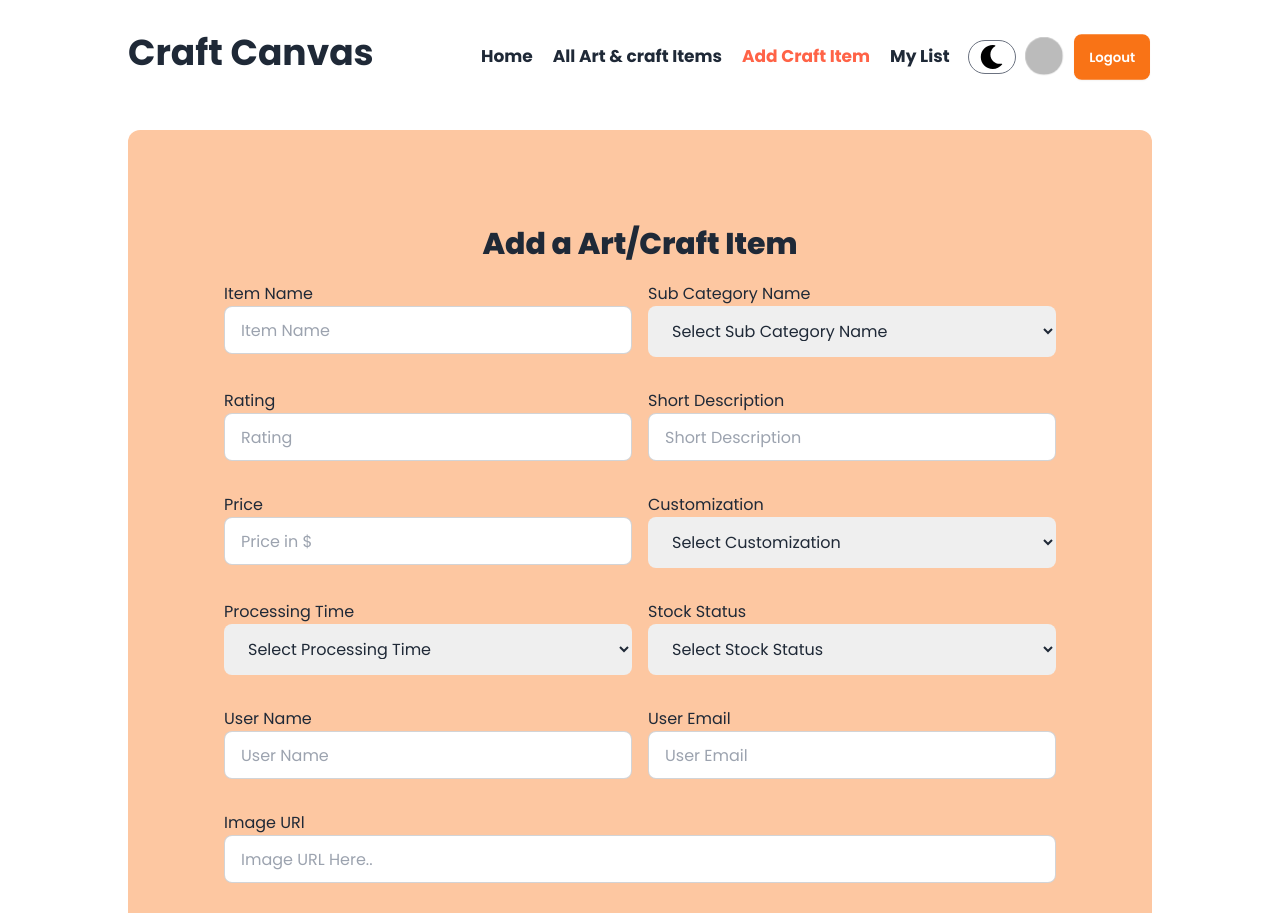
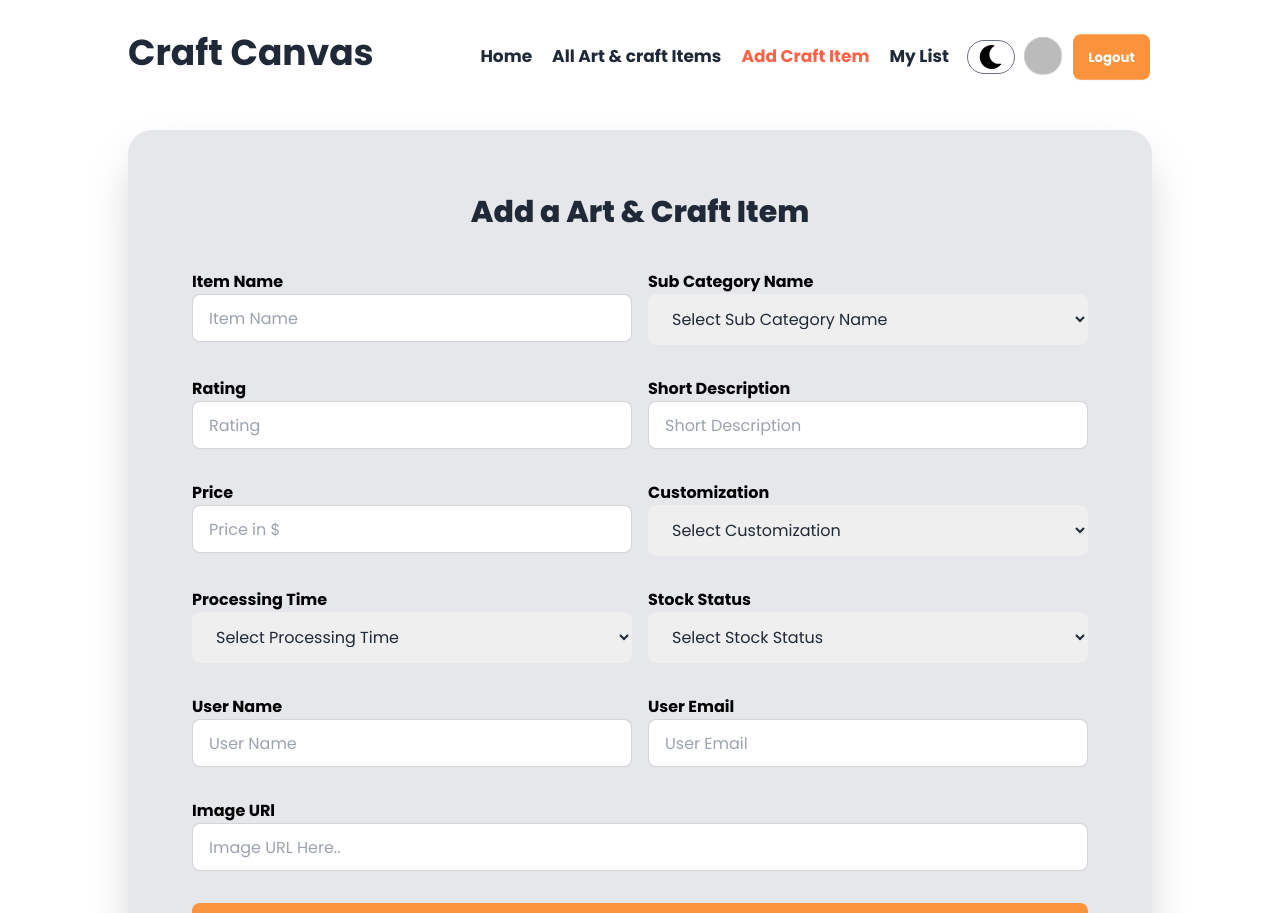
Before and after one commit to alamin6688/craft-canvas, a React (Vite) app: page /add-craft-items in a window 1280 px wide. Shown: the top 913 px of the page. Built offline with nearby package versions, Linux system fonts and the light colour scheme; no server answers; sample sign-in values are in the browser's storage.

Commit message:
Art & Craft Item section modified

```diff
--- a/src/Components/About/About.jsx
+++ b/src/Components/About/About.jsx
@@ -1,9 +1,17 @@
-
+import Aos from 'aos';
+import 'aos/dist/aos.css'
+import { useEffect } from 'react';
 
 
 const About = () => {
+
+  useEffect(()=>{
+    Aos.init()
+  },[])
+
+
   return (
-    <div className="flex justify-center items-center h-auto mt-16 border border-white rounded-xl w-[90%] md:w-full mx-auto">
+    <div className="flex justify-center items-center h-auto mt-16 border border-white rounded-xl w-[90%] md:w-full mx-auto" data-aos="zoom-in">
       <div className="animate__animated animate__zoomIn hero bg-gray-200 md:p-2 rounded-2xl shadow-2xl mt-6 mb-20">
         <div className="hero-content text-center ">
           <div className=" py-4">
--- a/src/Components/AddCraftItem/AddCraftItem.jsx
+++ b/src/Components/AddCraftItem/AddCraftItem.jsx
@@ -1,4 +1,5 @@
 import Swal from "sweetalert2";
+import 'animate.css';
 
 const AddCraftItem = () => {
   const handleAddCraftItem = (e) => {
@@ -49,20 +50,20 @@ const AddCraftItem = () => {
             icon: "success",
             confirmButtonText: "Okay",
           });
-        //   form.reset();
+          form.reset();
         }
       });
   };
   return (
-    <div className="bg-orange-500 bg-opacity-40 p-24 rounded-xl my-10">
-      <h2 className="text-3xl font-extrabold text-center mb-5">
-        Add a Art/Craft Item
+    <div className="bg-gray-200 p-4 lg:p-16 rounded-3xl shadow-2xl my-10 animate__animated animate__zoomIn">
+      <h2 className="text-2xl md:text-3xl font-extrabold text-center mt-6 md:mt-0 mb-10">
+        Add a Art & Craft Item
       </h2>
       <form onSubmit={handleAddCraftItem}>
         {/* 1st row */}
         <div className="flex flex-col md:flex-row gap-4 mb-8">
           <div className="w-full md:w-1/2">
-            <label>Item Name</label>
+            <label className="text-black font-bold">Item Name</label>
             <input
               type="text"
               name="itemName"
@@ -73,7 +74,7 @@ const AddCraftItem = () => {
           </div>
 
           <div className="w-full md:w-1/2">
-          <label>Sub Category Name</label>
+          <label className="text-black font-bold">Sub Category Name</label>
             <br />
             <select
               name="subCategoryName"
@@ -92,7 +93,7 @@ const AddCraftItem = () => {
         {/* 2nd row */}
         <div className="flex flex-col md:flex-row gap-4 mb-8">
           <div className="w-full md:w-1/2">
-            <label>Rating</label>
+            <label className="text-black font-bold">Rating</label>
             <input
               type="text"
               name="rating"
@@ -101,7 +102,7 @@ const AddCraftItem = () => {
             />
           </div>
           <div className="w-full md:w-1/2">
-            <label>Short Description</label>
+            <label className="text-black font-bold">Short Description</label>
             <input
               type="text"
               name="description"
@@ -113,7 +114,7 @@ const AddCraftItem = () => {
         {/* 3rd row */}
         <div className="flex flex-col md:flex-row gap-4 mb-8">
           <div className="w-full md:w-1/2">
-            <label>Price </label>
+            <label className="text-black font-bold">Price </label>
             <input
               type="number"
               name="price"
@@ -122,7 +123,7 @@ const AddCraftItem = () => {
             />
           </div>
           <div className="w-full md:w-1/2">
-            <label>Customization</label>
+            <label className="text-black font-bold">Customization</label>
             <br />
             <select
               name="customization"
@@ -137,7 +138,7 @@ const AddCraftItem = () => {
         {/* 4th row */}
         <div className="flex flex-col md:flex-row gap-4 mb-8">
           <div className="w-full md:w-1/2">
-            <label>Processing Time</label>
+            <label className="text-black font-bold">Processing Time</label>
             <br />
             <select
               name="processingTime"
@@ -154,7 +155,7 @@ const AddCraftItem = () => {
             </select>
           </div>
           <div className="w-full md:w-1/2">
-            <label>Stock Status</label>
+            <label className="text-black font-bold">Stock Status</label>
             <br />
             <select
               name="stocStatus"
@@ -169,7 +170,7 @@ const AddCraftItem = () => {
         {/* 5th row */}
         <div className="flex flex-col md:flex-row gap-4 mb-8">
           <div className="w-full md:w-1/2">
-            <label>User Name</label>
+            <label className="text-black font-bold">User Name</label>
             <input
               type="text"
               name="name"
@@ -178,7 +179,7 @@ const AddCraftItem = () => {
             />
           </div>
           <div className="w-full md:w-1/2">
-            <label>User Email</label>
+            <label className="text-black font-bold">User Email</label>
             <input
               type="email"
               name="email"
@@ -190,7 +191,7 @@ const AddCraftItem = () => {
         {/* 5th row */}
         <div className="mb-8">
           <div className="w-full">
-            <label>Image URl</label>
+            <label className="text-black font-bold">Image URl</label>
             <input
               type="text"
               name="image"
@@ -201,7 +202,7 @@ const AddCraftItem = () => {
         </div>
 
         {/* submit here */}
-        <input type="submit" value="Add Item" className="btn btn-block" />
+        <input type="submit" value="Add Item" className="btn btn-primary border-none bg-orange-400 text-black font-bold hover:bg-orange-500 w-full"/>
       </form>
     </div>
   );
--- a/src/Components/ArtAndCraftCategories/ArtAndCraftCategories.jsx
+++ b/src/Components/ArtAndCraftCategories/ArtAndCraftCategories.jsx
@@ -25,7 +25,7 @@ const ArtAndCraftCategories = () => {
     return (
         <div className="container mx-auto px-4 py-8 mb-8">
         <h1 className="text-3xl md:text-4xl text-center font-bold mb-14 md:mb-16 bg-gray-200 rounded-2xl shadow-xl py-8 animate__animated animate__zoomIn">
-            Art And Craft Categories
+            Art & Craft Categories
         </h1>
         <div  className="grid grid-cols-1 md:grid-cols-2 lg:grid-cols-3 gap-6" >
             {categories && categories.map((category) => (
--- a/src/Components/CraftItems/CraftItems.jsx
+++ b/src/Components/CraftItems/CraftItems.jsx
@@ -2,10 +2,15 @@ import { FaStar } from "react-icons/fa6";
 import { useEffect, useState } from "react";
 import { Link } from "react-router-dom";
 import 'animate.css';
+import Aos from 'aos';
+import 'aos/dist/aos.css'
+import { IoMdInformationCircle } from "react-icons/io";
+import { FaLocationArrow } from "react-icons/fa6";
 
 const CraftItems = () => {
   const [crafts, setCrafts] = useState(null);
   console.log(crafts);
+
   useEffect(() => {
     fetch("http://localhost:5000/crafts")
       .then((res) => res.json())
@@ -14,12 +19,18 @@ const CraftItems = () => {
         console.log(data);
       });
   }, []);
+
+  useEffect(() => {
+    Aos.init();
+  }, []);
+
+
   return (
     <div>
-      <h1 className="text-3xl md:text-4xl text-center font-bold mt-10 mb-6 bg-gray-200 rounded-2xl shadow-xl py-8 animate__animated animate__zoomIn">
-        Craft Items
+      <h1 className="text-3xl md:text-4xl text-center font-bold mt-10 mb-20 bg-gray-200 rounded-2xl shadow-xl py-8 animate__animated animate__zoomIn">
+        Art & Craft Items
       </h1>
-      <div className="grid grid-cols-1 md:grid-cols-2 lg:grid-cols-3 gap-4">
+      <div className="grid grid-cols-1 md:grid-cols-2 lg:grid-cols-3 gap-5">
         {crafts !== null &&
           crafts.map((craft) => (
             // <div key={craft.id}>
@@ -27,18 +38,27 @@ const CraftItems = () => {
             //   <img src={craft.image} alt={craft.itemName} />
             // </div>
             <div key={craft.id}>
-            <div className="card card-compact w-full bg-base-100 shadow-xl space-y-4">
+            <div className="card card-compact w-full bg-gray-200 shadow-2xl space-y-4" data-aos="zoom-in">
             <figure>
-            <img src={craft.image} className="rounded-3xl" />
+            <img src={craft.image} className="rounded-3xl w-[90%] h-[250px] mx-auto object-cover mt-5" />
             </figure>
             <div className="card-body">
-              <h2 className="card-title">{craft.itemName}</h2>
-              <p>Item Name: {craft.subCategoryName}</p>
-              <p>Stock: {craft.stocStatus}</p>
-              <p className="flex items-center gap-1"><FaStar className="text-orange-500"/>{craft.rating}</p>
+              <h2 className="card-title font-bold">{craft.itemName}</h2>
+              <p className="flex items-center gap-1 text-gray-600 font-semibold"><FaLocationArrow className="text-orange-400"/> &nbsp;
+              {craft.subCategoryName}
+              </p>
+              <p className="flex items-center gap-1 text-gray-600 font-semibold"><IoMdInformationCircle className="text-orange-400"/> &nbsp;
+              Stock: {craft.stocStatus}
+              </p>
+              <p className="flex items-center gap-1 text-gray-600 font-semibold"><FaStar className="text-orange-400"/> &nbsp;
+              Processing Time: {craft.processingTime}
+              </p>
+              <p className="flex items-center gap-1 text-gray-600 font-semibold"><FaStar className="text-orange-400"/> &nbsp;
+              Rating: {craft.rating}
+              </p>
               <div className="card-actions justify-start mt-3 mb-1">
               <Link to={`/crafts-details/${craft._id}`} className="card-actions justify-start mt-3 mb-1">
-                <button className="btn bg-orange-500 text-white">View Details</button>
+                <button className="btn bg-orange-500 hover:bg-orange-600 text-white">View Details</button>
               </Link>
               </div>
             </div>
--- a/src/Components/Footer/Footer.jsx
+++ b/src/Components/Footer/Footer.jsx
@@ -1,7 +1,7 @@
 
 const Footer = () => {
     return (
-        <footer className="footer footer-center p-10 bg-gray-300 text-base-content rounded">
+        <footer className="footer footer-center p-10 bg-[#2B3440] text-white rounded">
   <nav className="grid grid-flow-col gap-4">
     <a className="link link-hover">About us</a>
     <a className="link link-hover">Contact</a>
--- a/src/Components/NavBar/NavBar.jsx
+++ b/src/Components/NavBar/NavBar.jsx
@@ -137,14 +137,14 @@ const NavBar = () => {
               {user ? (
                 <button
                   onClick={handleLogoutButton}
-                  className="btn btn-primary border-none bg-orange-500 text-white"
+                  className="btn btn-primary border-none bg-orange-400 text-white font-bold hover:bg-orange-500"
                 >
                   Logout
                 </button>
               ) : (
                 <Link
                   to="/sign-in"
-                  className="btn btn-primary border-none bg-orange-500 text-white"
+                  className="btn btn-primary border-none bg-orange-400 text-white font-bold hover:bg-orange-500"
                 >
                   Login
                 </Link>
```
